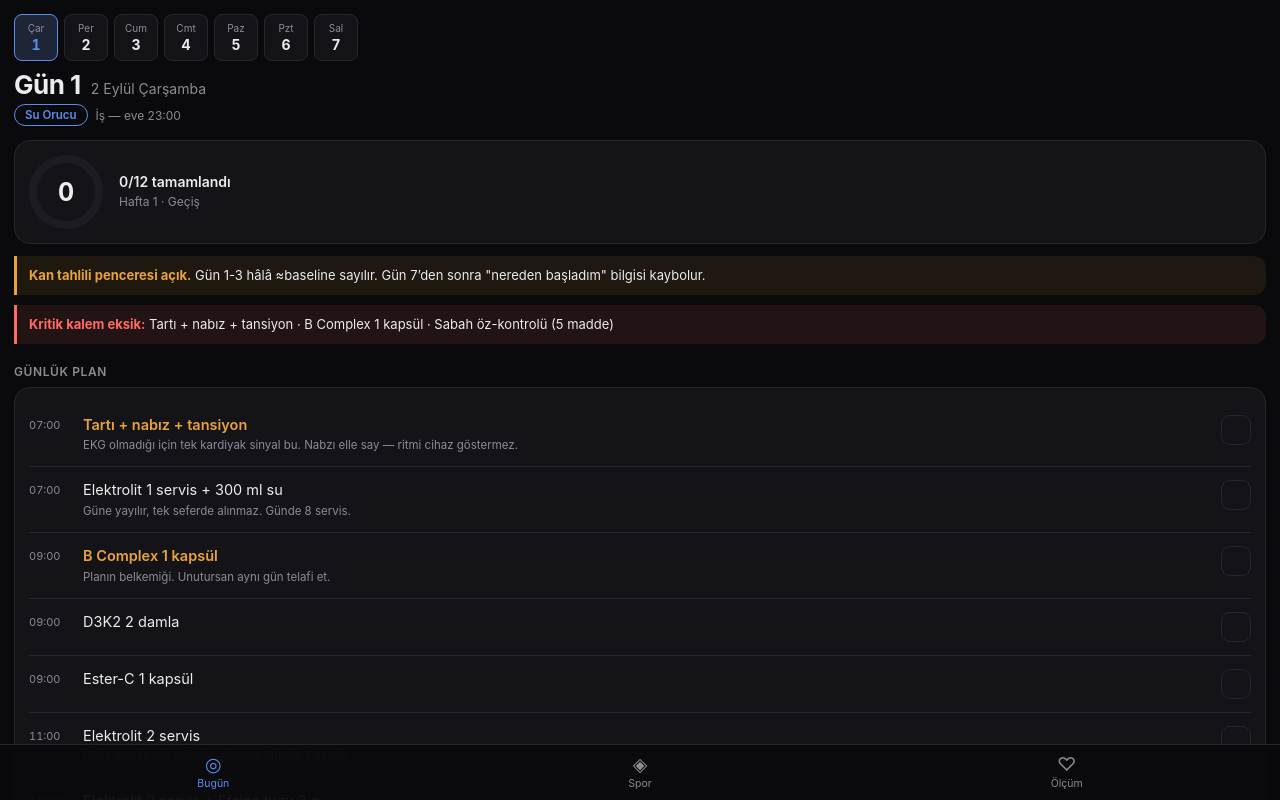
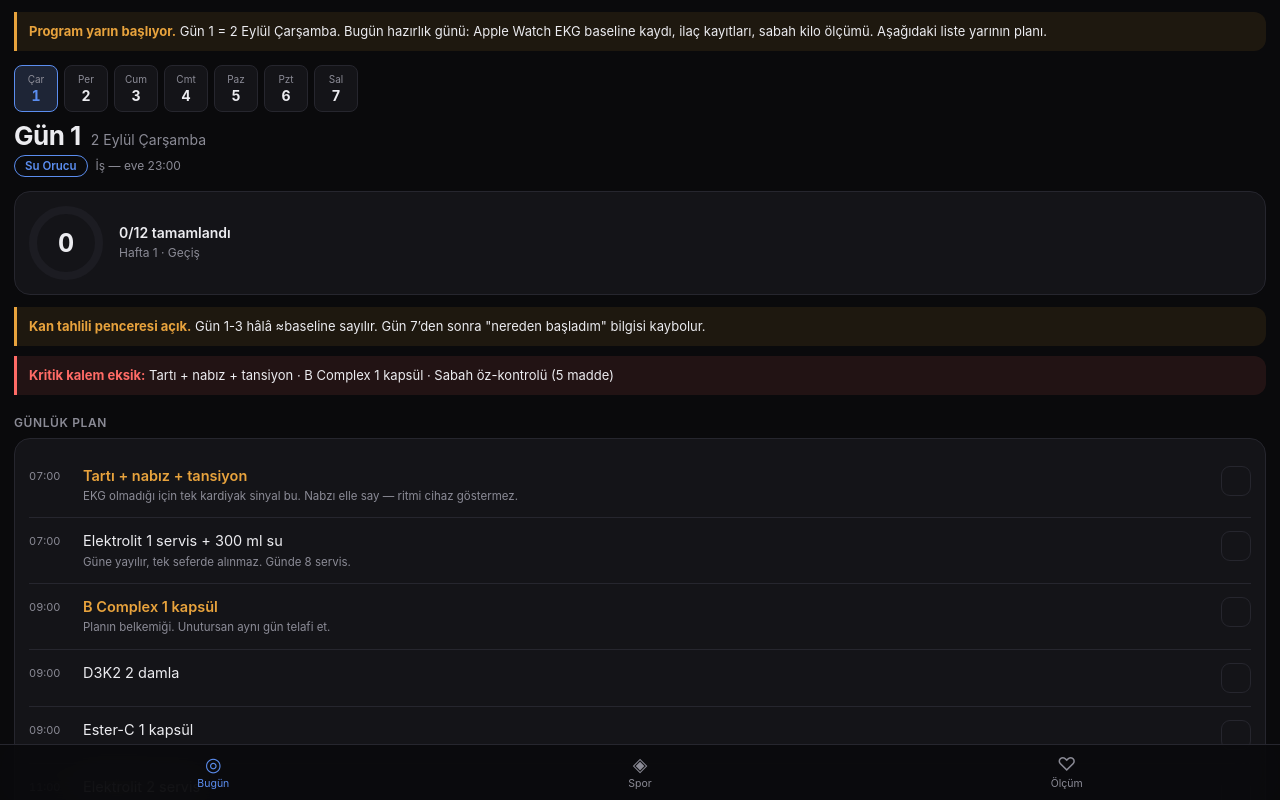
Before and after one commit to musalkeremlboz/saglik-takip, a React (Vite) app: page / in a window 1280 px wide. Built offline with nearby package versions, Linux system fonts and the light colour scheme.

Commit message:
feat: program baslamadan once hazirlik uyarisi

```diff
--- a/src/App.tsx
+++ b/src/App.tsx
@@ -8,7 +8,10 @@ import { requestPersistence } from './db/local';
 type Tab = 'today' | 'training' | 'vitals';
 
 export default function App() {
-  const today = Math.max(1, Math.min(91, dayFromDate()));
+  const rawDay = dayFromDate();
+  /** Program başlamadan önce (rawDay < 1) geri sayım gösterilir, Gün 1 sıkıştırılmaz. */
+  const notStarted = rawDay < 1;
+  const today = Math.max(1, Math.min(91, rawDay));
   const [tab, setTab] = useState<Tab>('today');
   const [day, setDay] = useState(today);
 
@@ -19,6 +22,13 @@ export default function App() {
   return (
     <div className="app">
       <div className="scroll">
+        {notStarted && (
+          <div className="alert" style={{ marginBottom: 12 }}>
+            <b>Program yarın başlıyor.</b> Gün 1 = 2 Eylül Çarşamba.
+            Bugün hazırlık günü: Apple Watch EKG baseline kaydı, ilaç kayıtları,
+            sabah kilo ölçümü. Aşağıdaki liste yarının planı.
+          </div>
+        )}
         {tab === 'today' && <Today day={day} onChangeDay={setDay} today={today} />}
         {tab === 'training' && <Training day={day} />}
         {tab === 'vitals' && <Vitals day={day} />}
```
